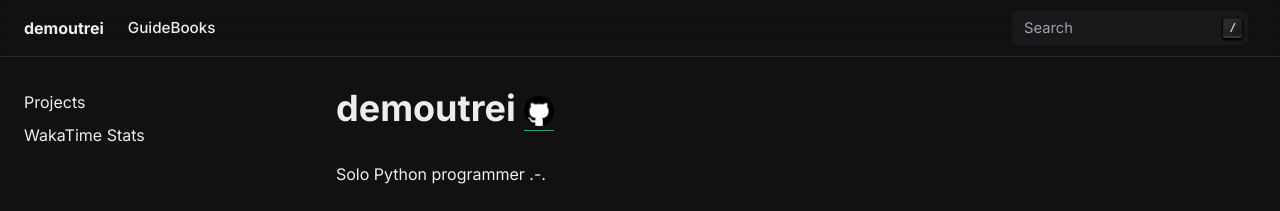
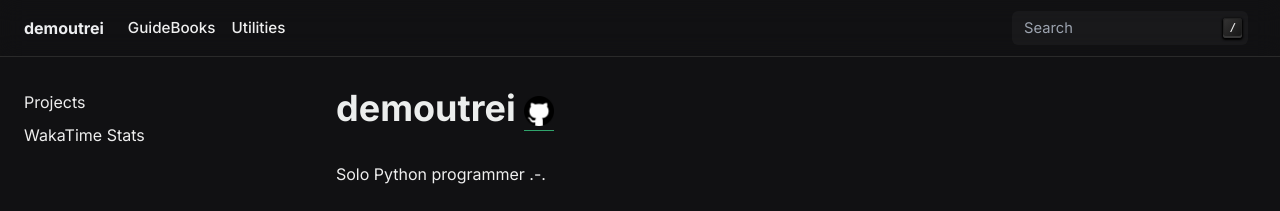
Before and after one commit to demoutrei/demoutrei, a Sphinx documentation site: the page built from source/index.rst, in a window 1280 px wide. Shown: the top 211 px of the page. Built offline with Sphinx 7.4.7, drawn with Linux system fonts in a browser that asks for light colours.

Commit message:
Added navlink: Utilities

```diff
--- a/source/conf.py
+++ b/source/conf.py
@@ -36,6 +36,10 @@ html_theme_options = {
     {
       "title": "GuideBooks",
       "url": "https://guides.demoutrei.dev"
+    },
+    {
+      "title": "Utilities",
+      "url": "https://utils.demoutrei.dev"
     }
   ]
 }
```
Also changed, not shown: assets/discord__white.png (deleted), assets/external_link.png (deleted).
